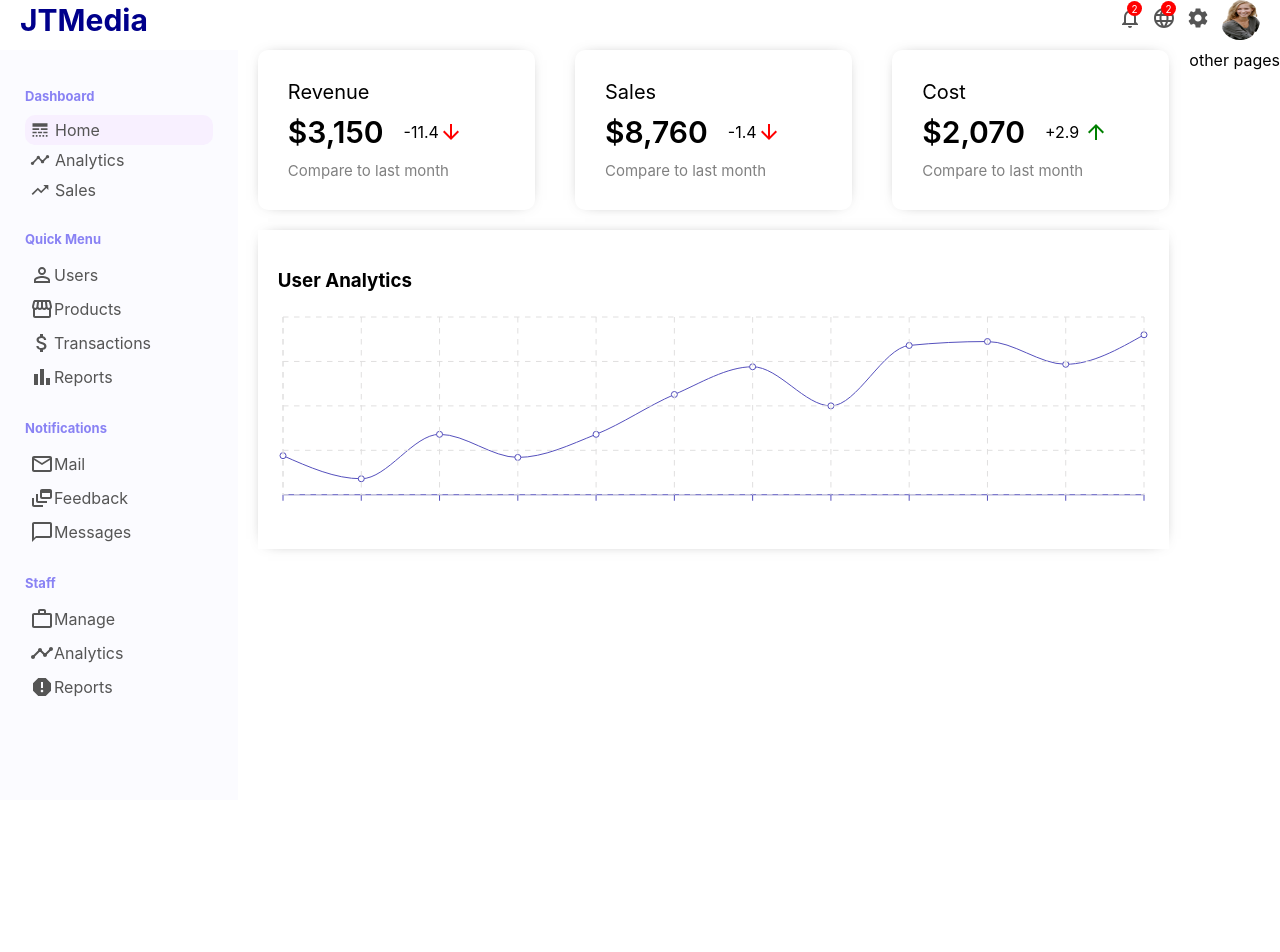
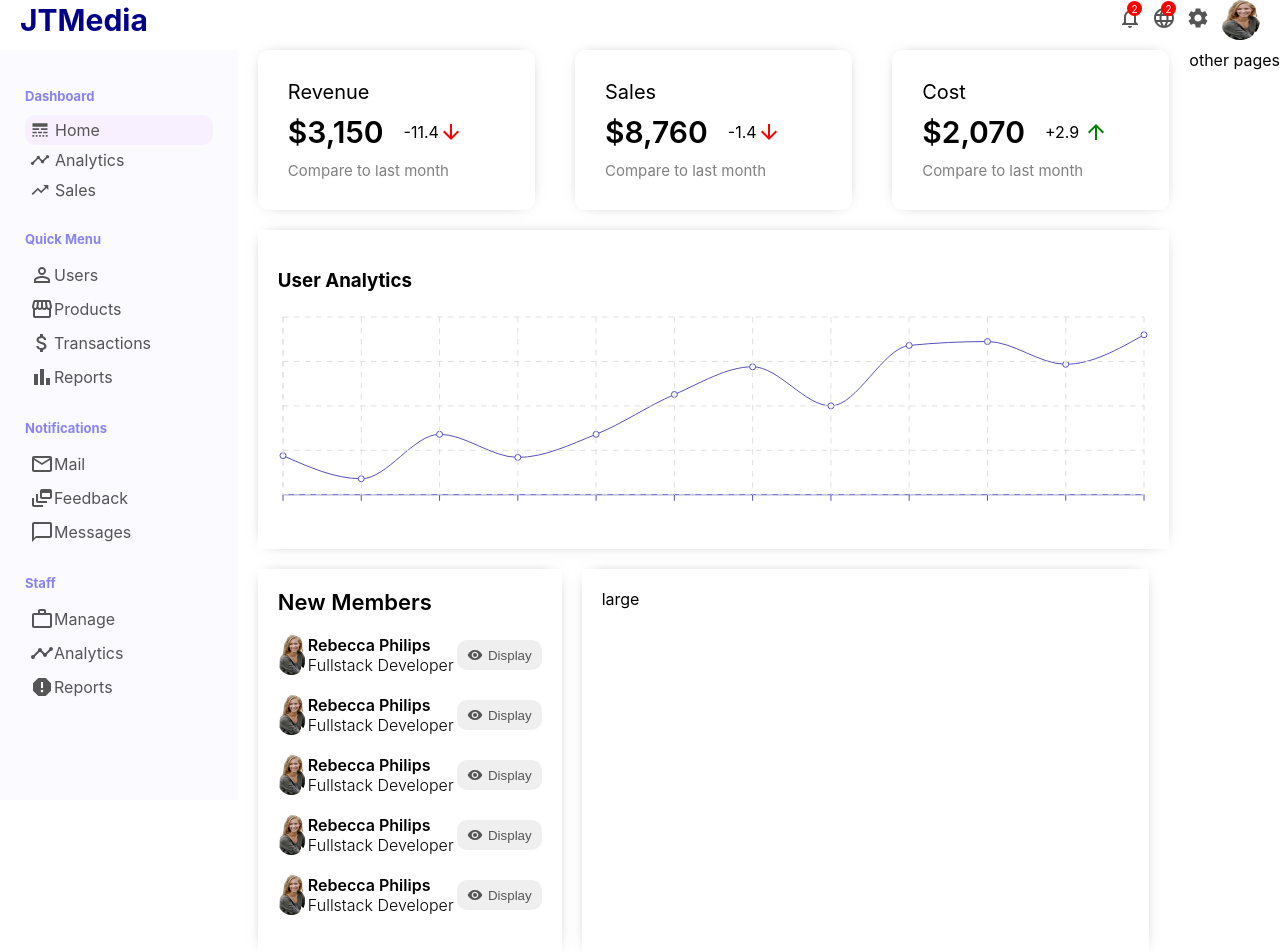
Before and after one commit to Justina177/Admin-Dashboard, a React (Create React App) app: page / in a window 1280 px wide. Shown: the top 952 px of the page. Before the commit the page ends 800 px from the top, so only its background shows below. Built offline with nearby package versions, Linux system fonts and the light colour scheme.

Commit message:
Added the widgetSm componet

```diff
--- a/src/pages/home/Home.css
+++ b/src/pages/home/Home.css
@@ -1,3 +1,8 @@
 .home {
     flex: 4;
 }
+
+.homeWidgets {
+    display: flex;
+    margin: 20px;
+}
--- a/src/pages/home/Home.jsx
+++ b/src/pages/home/Home.jsx
@@ -1,7 +1,9 @@
 import React from 'react';
 import Chart from '../../Components/chart/Chart';
 import FeaturedInfo from '../../Components/featuredInfo/FeaturedInfo';
-import { userData } from './../../dummyData'
+import Widgetsm from '../../widget/Widgetsm';
+import Widgetlg from '../../widgetlg/Widgetlg';
+import { userData } from './../../dummyData';
 import './Home.css';
 
 export default function Home() {
@@ -9,7 +11,11 @@ export default function Home() {
     <div className="home">
         <FeaturedInfo />
         <Chart data ={userData} title="User Analytics" grid="grid" dataKey="dataKey"/>
-        <div className="homeWidgets"></div>
+        <div className="homeWidgets">
+          <Widgetsm/>
+          <Widgetlg/>
+
+        </div>
 
     </div>
   )
--- /dev/null
+++ b/src/widget/Widgetsm.css
@@ -0,0 +1,61 @@
+.widgetsm {
+    flex: 1;
+    -webkit-box-shawdow: 0px 0px 15px -160px rgb(0, 0, 0);
+    box-shadow: 0px 0px 15px -10px rgba(0, 0, 0, 0.75);
+    padding: 20px;
+    margin-right: 20px;
+}
+
+.widgetSmTitle {
+    font-size: 22px;
+    font-weight: 600;
+}
+
+.widgetSmImg {
+    font: 40px;
+    height: 40px;
+    border-radius: 50px;
+    object-fit: cover;
+}
+
+.widgetSmList {
+    margin: 0;
+    padding: 0;
+    list-style: none;
+}
+
+.widgetSmListItem {
+    display: flex;
+    justify-content: space-between;
+    align-items: center;
+    margin: 20px 0px;
+}
+
+.widgetSmUser {
+    display: flex;
+    flex-direction: column;
+}
+
+.widgetSmUsername {
+    font-weight: 600
+}
+.widgetSmUserTitle {
+    font-weight: 300
+}
+
+.widgetSmButton {
+    display: flex;
+    align-items: center;
+    border: none;
+    border-radius: 10px;
+    padding: 7px 10px;
+    border-color: #eeeef7;
+    color: #555;
+    cursor: pointer;
+}
+
+.widgetSmIcon {
+    font-size: 16px !important;
+    margin-right: 5px;
+
+}
--- /dev/null
+++ b/src/widget/Widgetsm.jsx
@@ -0,0 +1,75 @@
+import { Visibility } from '@mui/icons-material';
+import React from 'react';
+import './Widgetsm.css';
+import img2 from '../images/pexels-pixabay-38554-removebg-preview.png';
+
+export default function Widgetsm() {
+  return (
+    <div className="widgetsm">
+      <span className="widgetSmTitle">New Members</span>
+      <ul className="widgetSmList">
+        <li className="widgetSmListItem">
+          <img src={img2} alt="" className="widgetSmImg" />
+          <div className="widgetSmUser">
+            <span className="widgetSmUsername">Rebecca Philips</span>
+            <span className="widgetSmUserTitle">Fullstack Developer</span>
+          </div>
+          <button className="widgetSmButton">
+            <Visibility className="widgetSmIcon" />
+            Display
+          </button>
+        </li>
+
+        <li className="widgetSmListItem">
+          <img src={img2} alt="" className="widgetSmImg" />
+          <div className="widgetSmUser">
+            <span className="widgetSmUsername">Rebecca Philips</span>
+            <span className="widgetSmUserTitle">Fullstack Developer</span>
+          </div>
+          <button className="widgetSmButton">
+            <Visibility className="widgetSmIcon" />
+            Display
+          </button>
+        </li>
+
+        <li className="widgetSmListItem">
+          <img src={img2} alt="" className="widgetSmImg" />
+          <div className="widgetSmUser">
+            <span className="widgetSmUsername">Rebecca Philips</span>
+            <span className="widgetSmUserTitle">Fullstack Developer</span>
+          </div>
+          <button className="widgetSmButton">
+            <Visibility className="widgetSmIcon" />
+            Display
+          </button>
+        </li>
+
+        <li className="widgetSmListItem">
+          <img src={img2} alt="" className="widgetSmImg" />
+          <div className="widgetSmUser">
+            <span className="widgetSmUsername">Rebecca Philips</span>
+            <span className="widgetSmUserTitle">Fullstack Developer</span>
+          </div>
+          <button className="widgetSmButton">
+            <Visibility className="widgetSmIcon" />
+            Display
+          </button>
+        </li>
+
+        <li className="widgetSmListItem">
+          <img src={img2}alt="" className="widgetSmImg" />
+          <div className="widgetSmUser">
+            <span className="widgetSmUsername">Rebecca Philips</span>
+            <span className="widgetSmUserTitle">Fullstack Developer</span>
+          </div>
+          <button className="widgetSmButton">
+            <Visibility className="widgetSmIcon" />
+            Display
+          </button>
+        </li>
+      </ul>
+
+
+    </div>
+  )
+}
--- /dev/null
+++ b/src/widgetlg/Widgetlg.css
@@ -0,0 +1,7 @@
+.widgetlg {
+    flex: 2;
+    -webkit-box-shawdow: 0px 0px 15px -160px rgb(0, 0, 0);
+    box-shadow: 0px 0px 15px -10px rgba(0, 0, 0, 0.75);
+    padding: 20px;
+    margin-right: 20px;
+}
--- /dev/null
+++ b/src/widgetlg/Widgetlg.jsx
@@ -0,0 +1,10 @@
+import React from 'react';
+import './Widgetlg.css'
+
+export default function Widgetlg() {
+  return (
+    <div className="widgetlg">
+     large
+    </div>
+  )
+}
```
